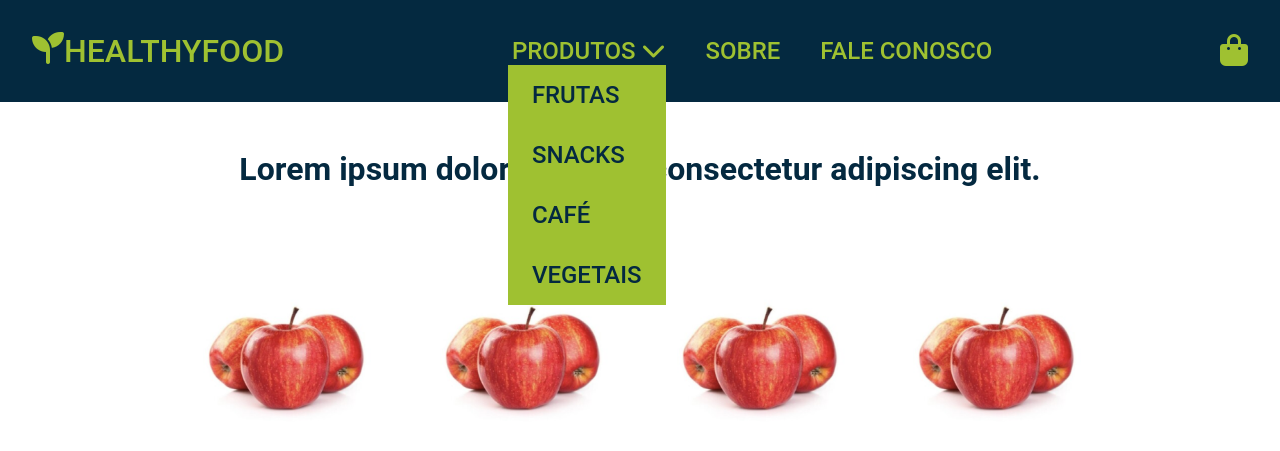
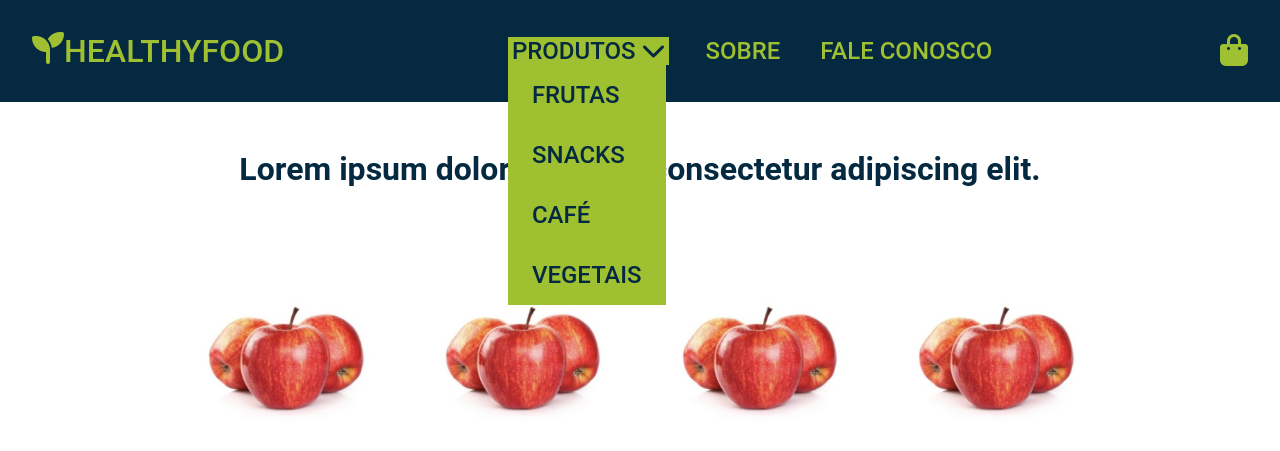
Before and after one commit to miguelsbrissa/php-ecommerce, a PHP site: page /php-ecommerce/pages/index.php in a window 1280 px wide, with the pointer over the restyled element. Shown: the top 451 px of the page. Run offline with PHP 8.4, Linux system fonts and the light colour scheme; some libraries are stand-ins or nearby versions.

Commit message:
fix: :lipstick: Corrige hover do dropdown

```diff
--- a/src/pages/produtos.php
+++ b/src/pages/produtos.php
@@ -55,7 +55,6 @@
                 <input type="button" value="R$1,99" class="button-price" />
             </div>
         </div>
-
         <?php include '../components/footer.php'; ?>
 </body>
 
--- a/src/style/nav.css
+++ b/src/style/nav.css
@@ -75,6 +75,10 @@ a {
     display: flex;
     flex-direction: column;
 }
+.dropdown:hover .menu-nav-item{
+    box-shadow: inset 500px 0 0 0 #9fc131;
+    color: #042940;
+}
 .dropdown-item:hover {
     text-decoration: underline #042940;
     transition: text-decoration 0.5s ease-in-out;
```
